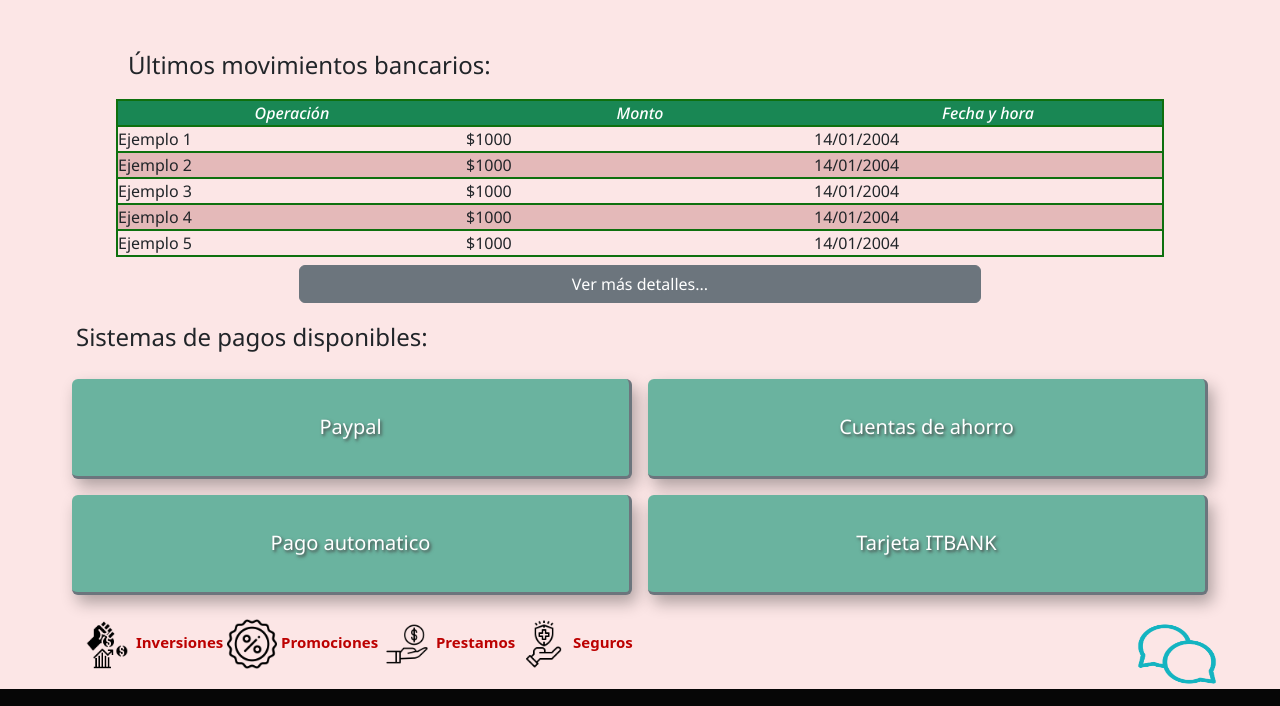
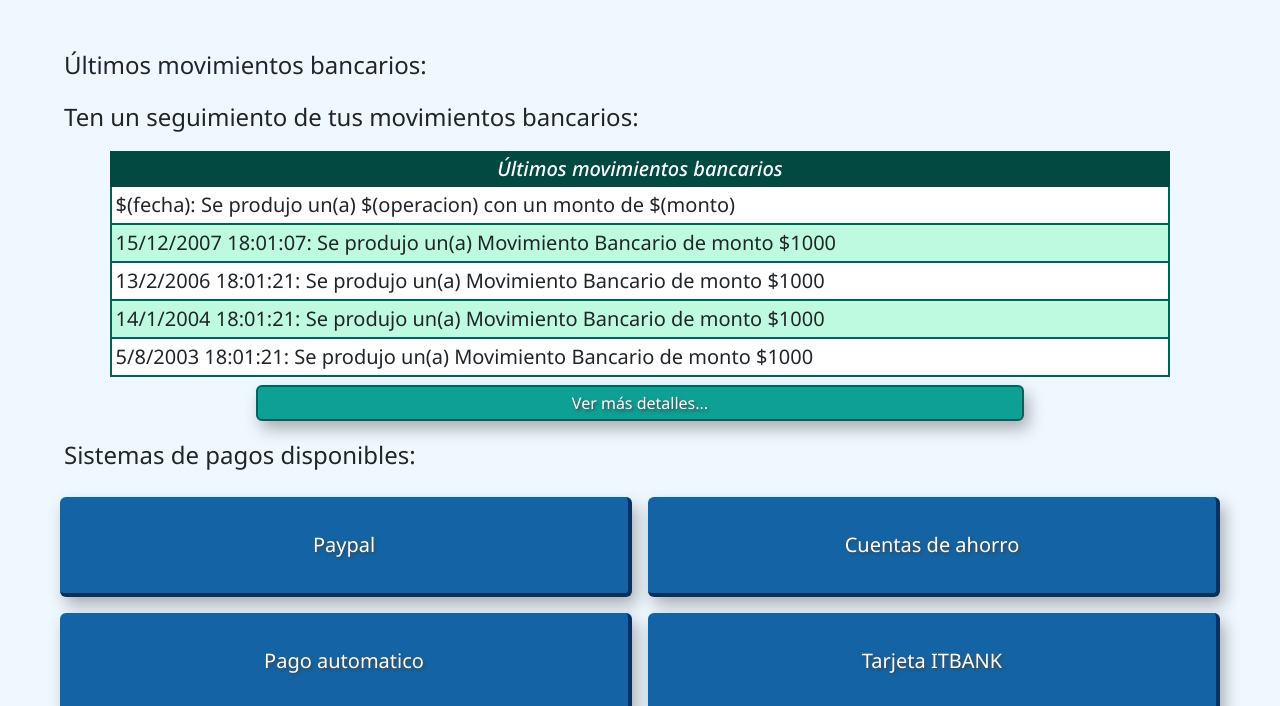
Before and after one commit to w-amadeus/ITBANK-HomeBanking, a plain HTML site: page index.html in a window 1280 px wide. Shown: the part 996-1702 px from the top of the page. Drawn offline with nearby package versions, Linux system fonts and the light colour scheme; a web font is replaced by a local one.

Commit message:
tercerCommitBorges

```diff
--- a/css/styles.css
+++ b/css/styles.css
@@ -1,17 +1,17 @@
 /* ================= Navigatio Bar ========= */
 #title {
-    background-color: #7d0101;
+    background-color: #004481;
     width: 100%;
 }
 .main-header {
     width: 100%;
-    background-color: #060606;
+    background-color: #072146;
 }
 .modDivNavHernan a{
-    color: aliceblue;
+    color: #f0f8ff;
 }
 .modDivNavHernan{
-    align-items: center;
+    align-items: center !important;
 }
 .modHeaderHer{
    margin:0%;
@@ -25,10 +25,10 @@
     font-style: normal;
     font-family: Noto sans, sans-serif;
 }
-/* ===================================================== */
-/* ======================== Body ======================= */
+/* ========================================= */
+/* ================= Body ================== */
 body {
-    background-color: #fce6e6;
+    background-color: #f0f8ff;
     width: 100%;
 }
 
@@ -177,20 +177,48 @@ body {
 }
 /* ======= Movimientos bancarios ======== */
 .sect-body-1{
-    max-width: 80%;
+    max-width: 90%;
     font-family: Noto Sans, sans-serif;
 }
 .limite{
     min-width: 5.9em;
 }
 .border-ext{
-    border: 2px solid rgb(14, 112, 14)
+    border-color: #00635B;
+    border-style: solid;
+    border-width: 0em 0.15em 0.15em 0.15em;
 }
-.border-int{
-    border-top: 2px solid rgb(14, 112, 14);
+.row-impar{
+    background-color: #fff;
 }
 .row-par{
-    background-color: rgb(228, 185, 185);
+    background-color: #BEFADF;
+}
+.prueba:hover{
+    background-color: #C2E5FA;
+}
+.bg{
+    background-color: #024941;
+}
+.boton-1{
+    transition: text-shadow 0.3s ease, background-color 0.15s ease;
+    width: 100%;
+    min-width: 6.7em;
+    height: 2.3em;
+    background-color:#0FA095;
+    border-color: #00635B;
+    border-style: solid;
+    border-width: 0.15em 0.15em 0.15em 0.15em;
+    box-shadow: 0.3rem 0.5rem 1rem rgba(0,0,0, 0.3);
+    text-shadow: 0.1rem 0.1rem 0.2rem rgb(68, 68, 68);
+}
+.boton-1:hover{
+    text-shadow: 0.1rem 0.1rem 0.2rem rgb(17, 17, 17);
+    background-color:#0C8D7F;
+}
+.boton-1:active{
+    text-shadow: 0.1rem 0.1rem 0.2rem rgb(17, 17, 17);
+    background-color: #2ED3C1;
 }
 /* ====================================== */
 /* ======= Menú de Opciones ============= */
@@ -198,25 +226,27 @@ body {
     max-width: 90%;
     font-family: Noto Sans, sans-serif;
 }
-.boton{
+.boton-2{
     transition: box-shadow 0.3s ease, text-shadow 0.3s ease, background-color 0.15s ease;
     width: 100%;
     min-width: 6.7em;
     height: 5em;
-    background-color: rgb(106, 179, 159);
+    background-color:#1464a5;
+    border-color: #043263;
+    border-style: solid;
+    border-width: 0px 0.2em 0.2em 0px;
     box-shadow: 0.3rem 0.5rem 1rem rgba(0,0,0, 0.3);
     text-shadow: 0.1rem 0.1rem 0.2rem rgb(68, 68, 68);
 }
-.boton:hover{
+.boton-2:hover{
     box-shadow: 0.3rem 0.5rem 1rem rgba(0,0,0,0.7);
     text-shadow: 0.1rem 0.1rem 0.2rem rgb(17, 17, 17);
-    background-color: rgb(86, 159, 139);
+    background-color: #004481;
 }
-.boton:active{
-    background-color: rgb(147, 198, 183) ;
+.boton-2:active{
+    background-color: #49a5e6 ;
 }
 /* ====================================== */
-
 .iconostexto {
     font-size: 15px;
     display: inline;
@@ -245,8 +275,8 @@ body {
     height: 70px;
     width: 100px;
 }
-/* ===================================================== */
-/* ======================== Footer ===================== */
+/* ========================================= */
+/* ================= Footer ================ */
 
 
 
@@ -259,13 +289,13 @@ footer {
 }
 
 .footcolorcopy {
-    background-color: #7d0101;
+    background-color: #004481;
     color: aliceblue;
 
 }
 
 .footcolor {
-    background-color: #060606;
+    background-color: #072146;
     color: aliceblue;
 
 }
@@ -285,3 +315,14 @@ footer a {
     padding: 2em;
 }
 /* ========================================= */
+/* Azules */
+#072146 / #04312C
+#043263 / #024941
+#004481 / #00635B
+#1464a5 / #0C8D7F
+#1973b8 / #0FA095
+#49a5e6 / #2ED3C1
+#5bbeff / #3BE6DC
+#C2E5FA / #BEFADF
+#d4edfc /
+#f0f8ff
--- a/index.html
+++ b/index.html
@@ -58,12 +58,20 @@
         <!-- Container wrapper -->
         <div class="container-fluid">
           <!-- Toggle button -->
-          <button class="navbar-toggler" type="button" data-mdb-toggle="collapse"
-            data-mdb-target="#navbarSupportedContent" aria-controls="navbarSupportedContent" aria-expanded="false"
+          <button class="navbar-toggler" type="button" data-bs-toggle="offcanvas" data-bs-target="#offcanvasWithBothOptions" data-mdb-toggle="collapse"
+          data-mdb-target="#navbarSupportedContent" aria-controls="navbarSupportedContent offcanvasWithBothOptions" aria-expanded="false"
           aria-label="Toggle navigation">
           <i class="fas fa-bars"></i>
         </button>
-
+        <div class="offcanvas offcanvas-start prueba" data-bs-scroll="true" tabindex="-1" id="offcanvasWithBothOptions" aria-labelledby="offcanvasWithBothOptionsLabel">
+          <div class="offcanvas-header">
+            <h5 class="offcanvas-title" id="offcanvasWithBothOptionsLabel"> Hola </h5>
+            <button type="button" class="btn-close" data-bs-dismiss="offcanvas" aria-label="Close"></button>
+          </div>
+          <div class="offcanvas-header"> <!-- Tuve que poner header ya que con body se bugea -->
+            <p>chau</p>
+          </div>
+        </div>
           <!-- Collapsible wrapper -->
           <div class="collapse navbar-collapse" id="navbarSupportedContent">
             <!-- Left links -->
@@ -272,63 +280,52 @@
       <div class="container sect-body-1 p-0">
       <p class="text-start fs-4"> Últimos movimientos bancarios:</p>
       <!-- ========== Historial =========== -->
-      <div class="row text-center fs-6 border-ext">
-        <div class="col px-0 limite ">
-            <p class="my-0 bg-success text-white fst-italic"> Operación </p>
-          <div class="text-start">
-            <p class="my-0 border-int"> Ejemplo 1 </p>
-            <p class="my-0 border-int row-par"> Ejemplo 2 </p>
-            <p class="my-0 border-int"> Ejemplo 3 </p>
-            <p class="my-0 border-int row-par"> Ejemplo 4 </p>
-            <p class="my-0 border-int"> Ejemplo 5 </p>
+      <p class="text-start fs-4"> Ten un seguimiento de tus movimientos bancarios:</p>
+      <div class="container sect-body-1 p-0">
+        <div class="row px-0 text-center">
+          <p class="col lh-1 px-1 py-2 my-0 fs-5 bg text-white fst-italic"> Últimos movimientos bancarios </p>
         </div>
+        <div class="prueba row px-0 align-items-center border-ext row-impar">
+          <p class="col lh-1 px-1 py-2 my-0 fs-5"> $(fecha): Se produjo un(a) $(operacion) con un monto de $(monto) </p>
         </div>
-        <div class="col px-0 limite">
-            <p class="my-0 bg-success text-white fst-italic"> Monto</p>
-          <div class="text-start">
-            <p class="my-0 border-int"> $1000 </p>
-            <p class="my-0 border-int row-par"> $1000 </p>
-            <p class="my-0 border-int"> $1000 </p>
-            <p class="my-0 border-int row-par"> $1000 </p>
-            <p class="my-0 border-int"> $1000 </p>
+        <div class="prueba row px-0 align-items-center border-ext row-par">
+          <p class="col lh-1 px-1 py-2 my-0 fs-5"> 15/12/2007 18:01:07: Se produjo un(a) Movimiento Bancario de monto $1000</p>
         </div>
+        <div class="prueba row px-0 align-items-center border-ext row-impar">
+          <p class="col lh-1 px-1 py-2 my-0 fs-5"> 13/2/2006 18:01:21: Se produjo un(a) Movimiento Bancario de monto $1000 </p>
         </div>
-        <div class="col px-0 limite">
-          <p class="my-0 bg-success text-white fst-italic"> Fecha y hora</p>
-          <div class="text-start">
-          <p class="my-0 border-int"> 14/01/2004 </p>
-          <p class="my-0 border-int row-par"> 14/01/2004 </p>
-          <p class="my-0 border-int"> 14/01/2004 </p>
-          <p class="my-0 border-int row-par"> 14/01/2004 </p>
-          <p class="my-0 border-int"> 14/01/2004 </p>
+        <div class="prueba row px-0 align-items-center border-ext row-par">
+          <p class="col lh-1 px-1 py-2 my-0 fs-5"> 14/1/2004 18:01:21: Se produjo un(a) Movimiento Bancario de monto $1000 </p>
         </div>
+        <div class="prueba row px-0 align-items-center border-ext row-impar">
+          <p class="col lh-1 px-1 py-2 my-0 fs-5"> 5/8/2003 18:01:21: Se produjo un(a) Movimiento Bancario de monto $1000 </p>
         </div>
       </div>
       <!-- ================================= -->
       <!-- ========== Botón Detalles ======= -->
       <div class="d-grid gap-2 col-8 mx-auto my-2">
-        <button class="btn btn-secondary" type="button"> Ver más detalles... </button>
+        <button class="rounded-2 boton-1 text-white" type="button"> Ver más detalles... </button>
       </div>
       <!-- ================================= -->
     </div>
     <!-- ================================================================================= -->
     <!-- ================================= Menú de opciones ============================== -->
-    <div class="container sect-body-2 fs-5 my-3">
-        <p class="text-start fs-4 text-titulo"> Sistemas de pagos disponibles:</p>
+    <div class="container sect-body-2 fs-5 my-3 p-0">
+        <p class="text-start fs-4"> Sistemas de pagos disponibles:</p>
       <div class="row text-center">
         <div class="col p-2">
-          <button class="rounded-2 boton text-white border-top-0 border-start-0 border-bottom border-end border-3 border-secondary"> Paypal </button>
+          <button class="rounded-2 boton-2 text-white"> Paypal </button>
         </div>
         <div class="col p-2">
-          <button class="rounded-2 boton text-white border-top-0 border-start-0 border-bottom border-end border-3 border-secondary"> Cuentas de ahorro </button>
+          <button class="rounded-2 boton-2 text-white"> Cuentas de ahorro </button>
         </div>
       </div>
       <div class="row text-center">
         <div class="col p-2">
-          <button class="rounded-2 boton text-white border-top-0 border-start-0 border-bottom border-end border-3 border-secondary"> Pago automatico </button>
+          <button class="rounded-2 boton-2 text-white"> Pago automatico </button>
         </div>
         <div class="col p-2">
-          <button class="rounded-2 boton text-white border-top-0 border-start-0 border-bottom border-end border-3 border-secondary"> Tarjeta ITBANK </button>
+          <button class="rounded-2 boton-2 text-white"> Tarjeta ITBANK </button>
         </div>
       </div>
     </div>
```
Also changed, not shown: 1 other file. Lines whose indentation alone changed are shown as unchanged.
